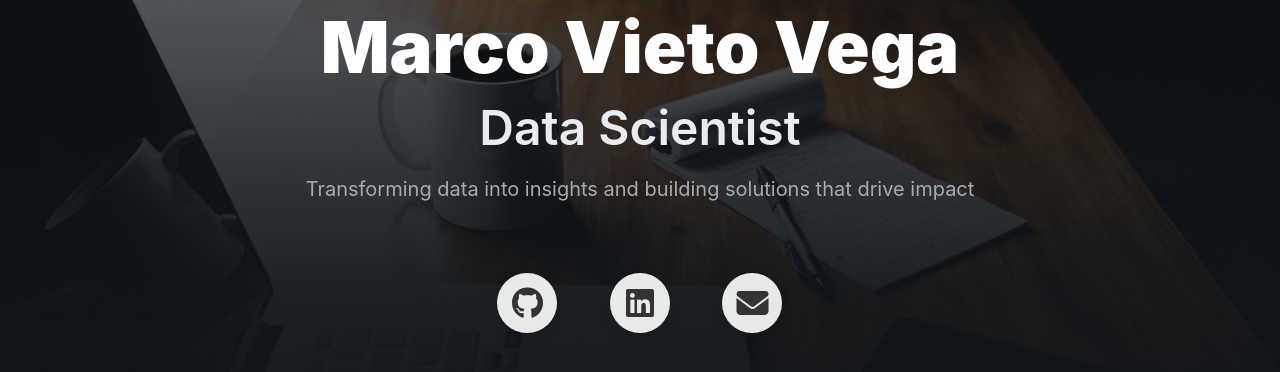
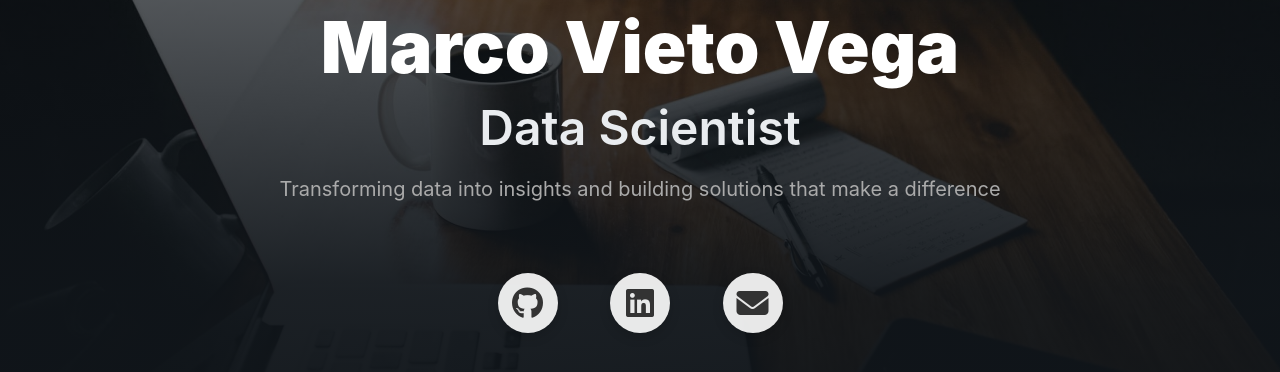
Before and after one commit to marcovietovega/portfolio, a Jekyll site: the page built from index.md, in a window 1280 px wide and 900 px high. Shown: the part 340-712 px from the top of the window. Built offline with Jekyll 4.4.1, drawn with Linux system fonts in a browser that asks for light colours.

Commit message:
fix: update descriptions for clarity and consistency across site

```diff
--- a/_config.yml
+++ b/_config.yml
@@ -22,7 +22,7 @@ author:
 hero:
   title: "Marco Vieto Vega"
   subtitle: "Data Scientist"
-  description: "Transforming data into insights and building solutions that drive impact"
+  description: "Transforming data into insights and building solutions that make a difference"
 
 sections:
   projects:
--- a/index.md
+++ b/index.md
@@ -1,7 +1,7 @@
 ---
 layout: default
 title: "Marco Vieto Vega – Data Scientist"
-description: "Marco Vieto Vega - Data Scientist. Transforming data into insights and building solutions that drive impact."
+description: "Marco Vieto Vega - Data Scientist. Transforming data into insights and building solutions that make a difference."
 og_image: /assets/img/og-image.png
 ---
 
```
